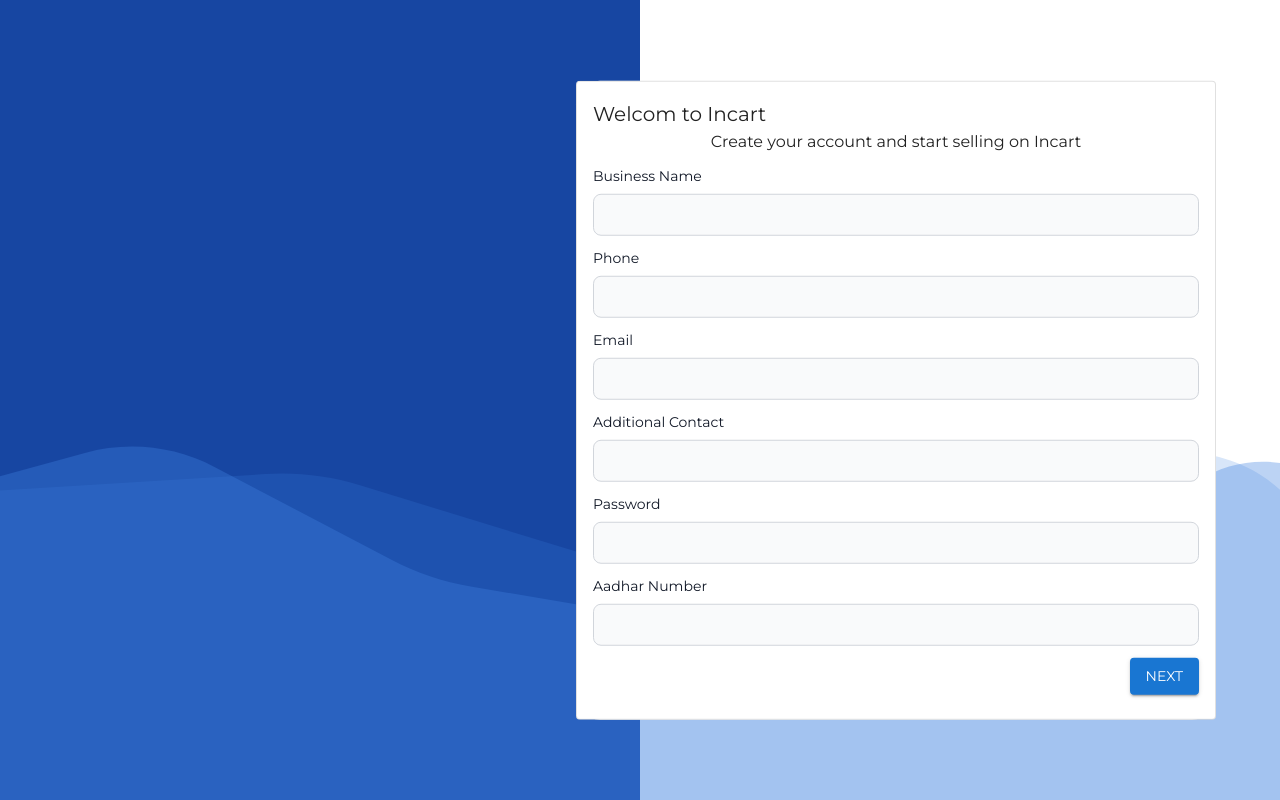
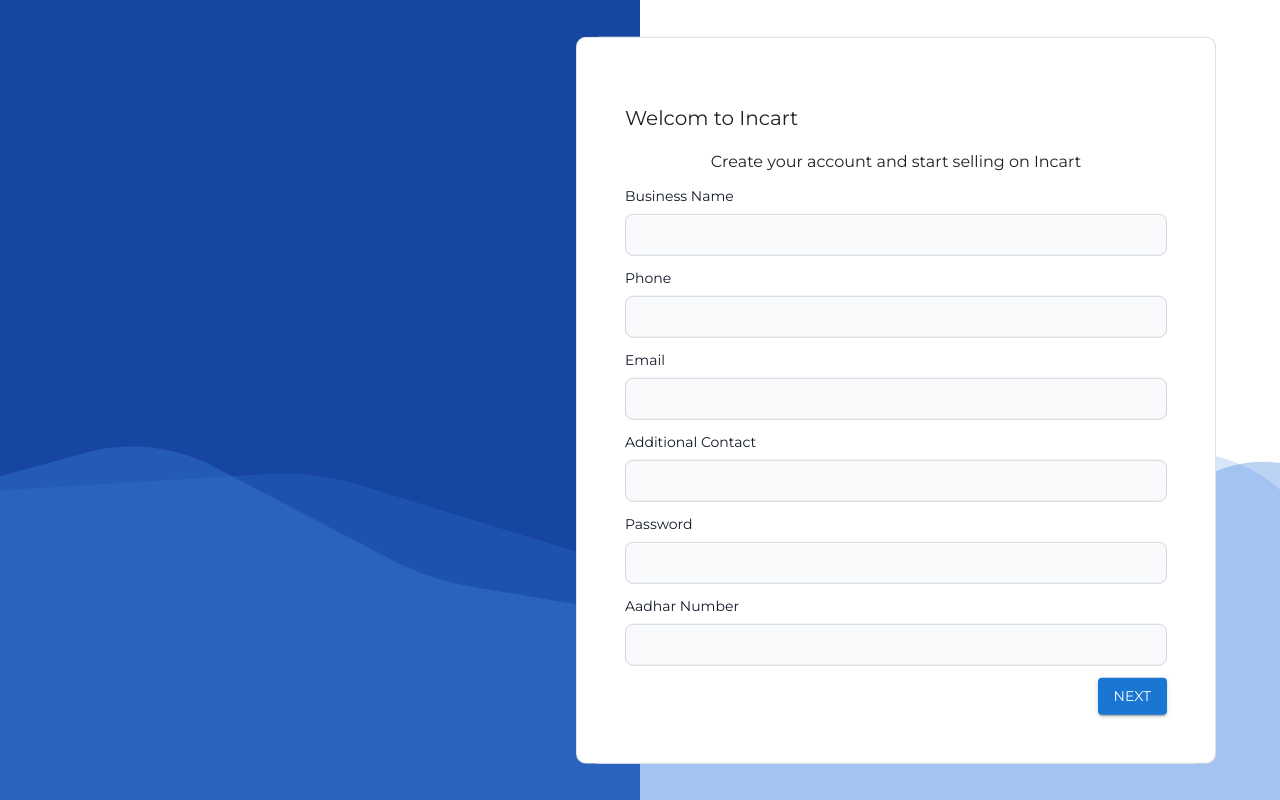
Before and after one commit to ONDC-Hackathon/interface, a React (Create React App) app: page /login in a window 1280 px wide. Built offline with nearby package versions, Linux system fonts and the light colour scheme.

Commit message:
Login form done

```diff
--- a/src/Pages/Login.js
+++ b/src/Pages/Login.js
@@ -34,9 +34,9 @@
       </Grid>
       <Grid className="relative" xs={6} >
       <Box className="rounded-3xl absolute z-20 bg-white" style={{left: '-10%', top: '50%', transform: 'translate(0, -50%)'}} sx={{ width: '100%' }}>
-        <Card className='rounded-3xl' variant="outlined">
-          <CardContent>
-          <Typography className='font-bold text-left' variant="h6" component="h6">{step==0? "Welcom to Incart": "Get your business started"} </Typography>
+        <Card className='rounded-3xl' style={{borderRadius: '10px'}} variant="outlined">
+          <CardContent style={{'padding': '3rem', borderRadius: '10px'}}>
+          <Typography className='font-bold text-left py-4' variant="h6" component="h6">{step==0? "Welcom to Incart": "Get your business started"} </Typography>
           <Typography>{step==0? "Create your account and start selling on Incart":"Fill in your shop details for better connectivity" }</Typography>
           {step==0 &&
           <>
```
